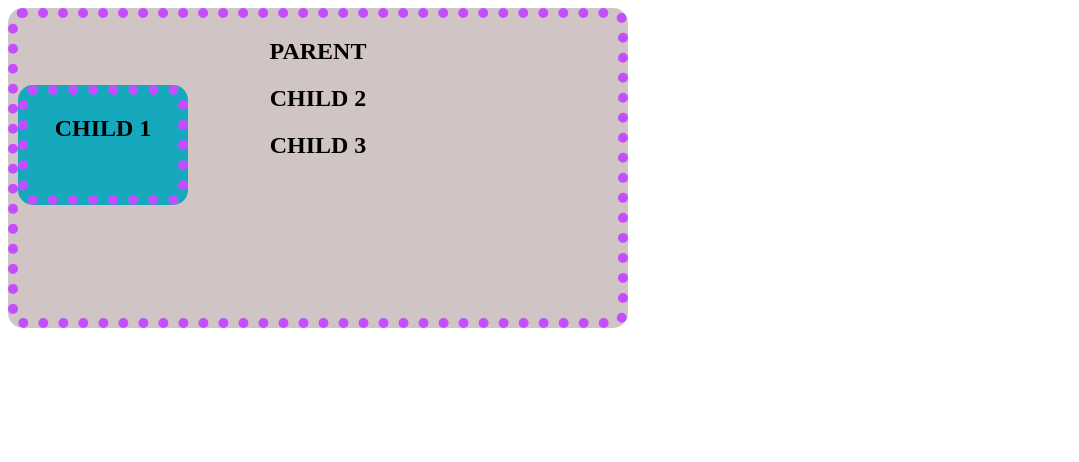
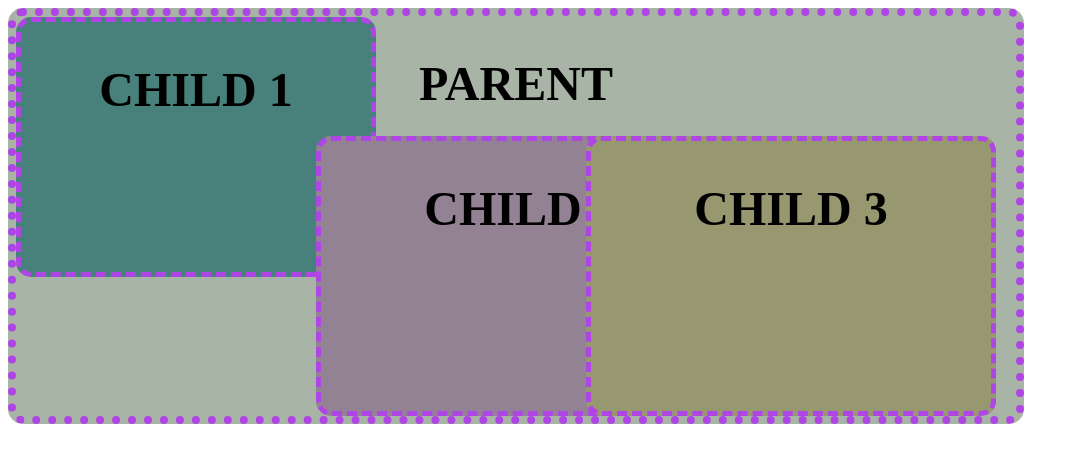
Before and after one commit to adinalavinia/homeworks, a plain HTML site: page homework/css_positioning/positioning2.html in a window 1280 px wide. Shown: the whole page, without its empty margins (0-1079 px from the left). Drawn offline with Linux system fonts and the light colour scheme.

Commit message:
css positioning

```diff
--- a/homework/css_positioning/positioning2.css
+++ b/homework/css_positioning/positioning2.css
@@ -4,27 +4,62 @@
 } */
 
 .parent {
-    width: 600px;
-    height: 300px;
-    background-color: rgb(209, 196, 196);
+    width: 1000px;
+    height: 400px;
+    background-color: #bbc9b8;
+    filter: brightness(90%);
     background-clip: border-box;
-    border: 10px dotted #c44dff;
+    border: 8px dotted #c44dff;
     border-radius: 15px;
     position: relative;
 }
 
 h2 {
     text-align: center;
+    font-size: xxx-large;
     text-transform: uppercase;
 }
 
 .child-child1 {
-    width: 150px;
-    height: 100px;
-    margin-top: 0;
-    background-color: rgb(22, 169, 189);
+    width: 350px;
+    height: 250px;
+    top: 1px;
+    background-color: #508e8a;
     background-clip: border-box;
-    border: 10px dotted #c44dff;
+    border-color: #c44dff;
+    border-width: 5px;
+    border-style: dashed;
     border-radius: 15px;
     position: absolute;
+
 }
+
+.child-child2 {
+    width: 400px;
+    height: 270px;
+    bottom: 0px;
+    left: 300px;
+    background-color: #a391a4;
+    background-clip: border-box;
+    border-color: #c44dff;
+    border-width: 5px;
+    border-style: dashed;
+    border-radius: 15px;
+    position: absolute;
+
+}
+
+.child-child3 {
+    width: 400px;
+    height: 270px;
+    bottom: 0px;
+    right: 20px;
+    background-color: #a8a97c;
+    background-clip: border-box;
+    border-color: #c44dff;
+    border-width: 5px;
+    border-style: dashed;
+    border-radius: 15px;
+    position: absolute;
+
+}
```
